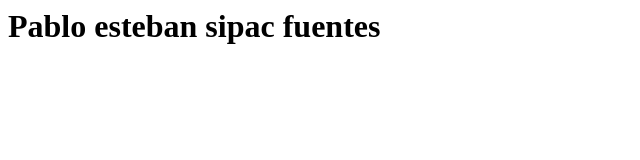
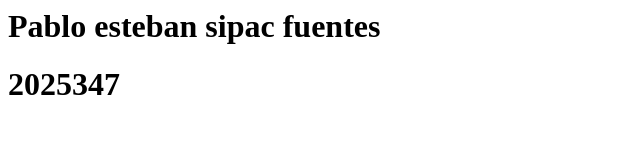
Before and after one commit to aruiz-2025041/actividad1, a plain HTML site: page index.html in a window 1280 px wide. Shown: the whole page, without its empty margins (0-640 px from the left). Drawn offline with Linux system fonts and the light colour scheme.

Commit message:
refactor: Se modifica el archivo index agregando el carnet de pablo esteban sipac fuentes

```diff
--- a/index.html
+++ b/index.html
@@ -1 +1,2 @@
 <h1>Pablo esteban sipac fuentes</h1>
+<h1>2025347</h1>
```
